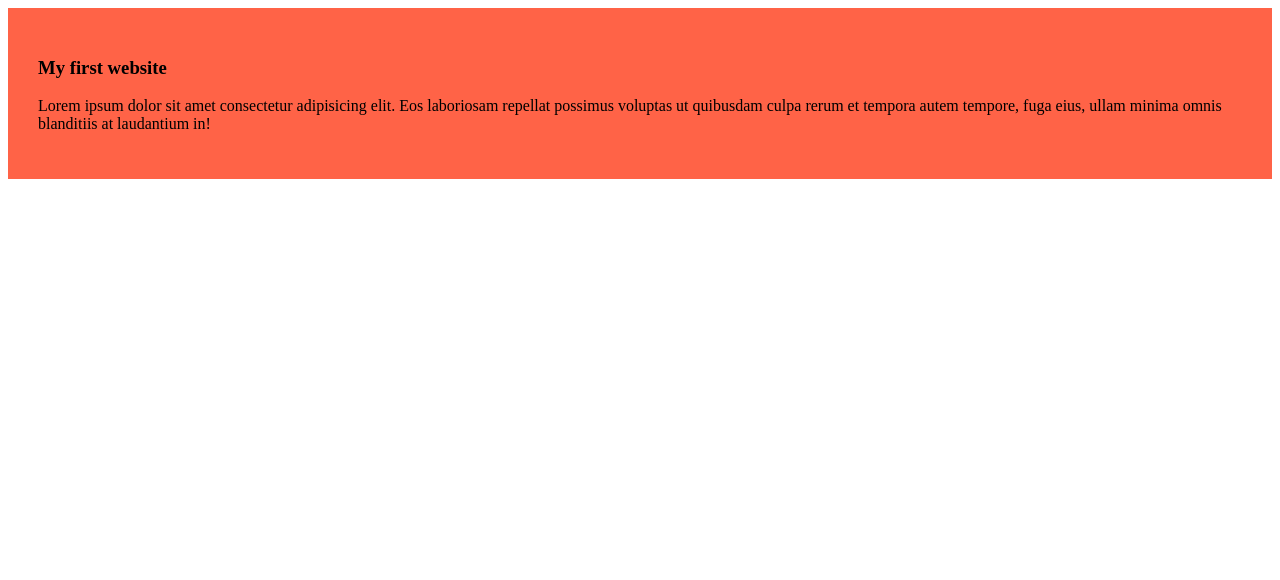
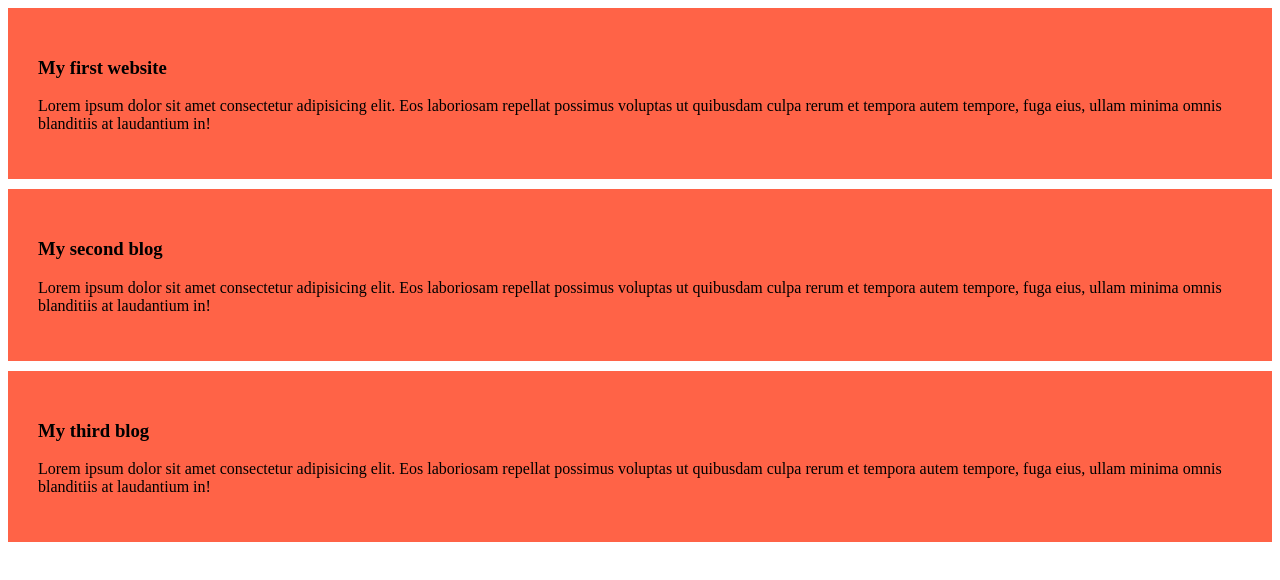
Before and after one commit to alamin6688/my-simple-website, a plain HTML site: page index.html in a window 1280 px wide. Drawn offline with Linux system fonts and the light colour scheme.

Commit message:
added the second and third blog

```diff
--- a/index.html
+++ b/index.html
@@ -11,5 +11,13 @@
         <h3>My first website</h3>
         <p>Lorem ipsum dolor sit amet consectetur adipisicing elit. Eos laboriosam repellat possimus voluptas ut quibusdam culpa rerum et tempora autem tempore, fuga eius, ullam minima omnis blanditiis at laudantium in!</p>
     </div>
+    <div>
+        <h3>My second blog</h3>
+        <p>Lorem ipsum dolor sit amet consectetur adipisicing elit. Eos laboriosam repellat possimus voluptas ut quibusdam culpa rerum et tempora autem tempore, fuga eius, ullam minima omnis blanditiis at laudantium in!</p>
+    </div>
+    <div>
+        <h3>My third blog</h3>
+        <p>Lorem ipsum dolor sit amet consectetur adipisicing elit. Eos laboriosam repellat possimus voluptas ut quibusdam culpa rerum et tempora autem tempore, fuga eius, ullam minima omnis blanditiis at laudantium in!</p>
+    </div>
 </body>
 </html>
--- a/styles/blog.css
+++ b/styles/blog.css
@@ -1,3 +1,5 @@
 div{
     background-color: tomato;
     padding: 30px;
+    margin-bottom: 10px;
+}
```
